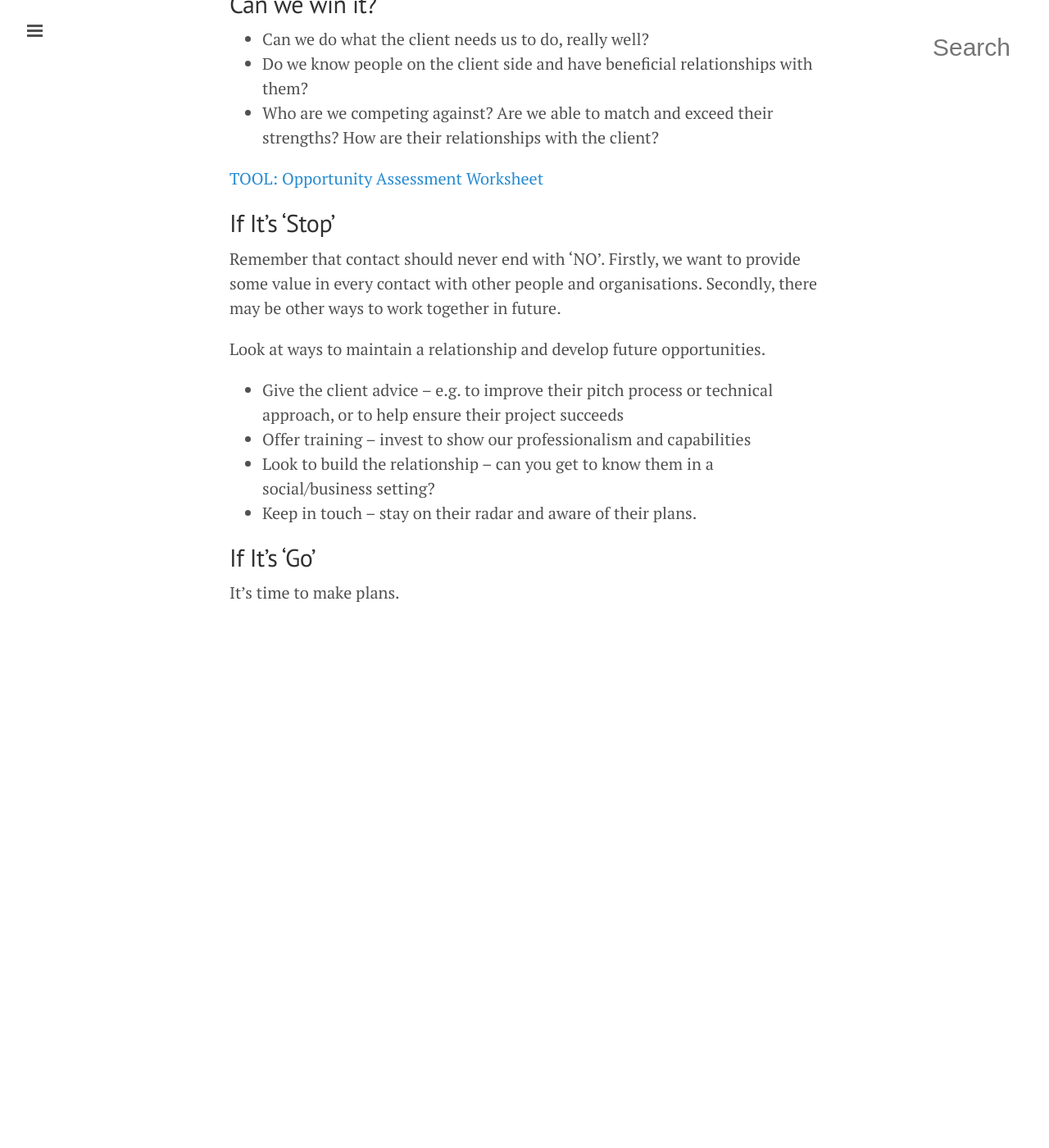
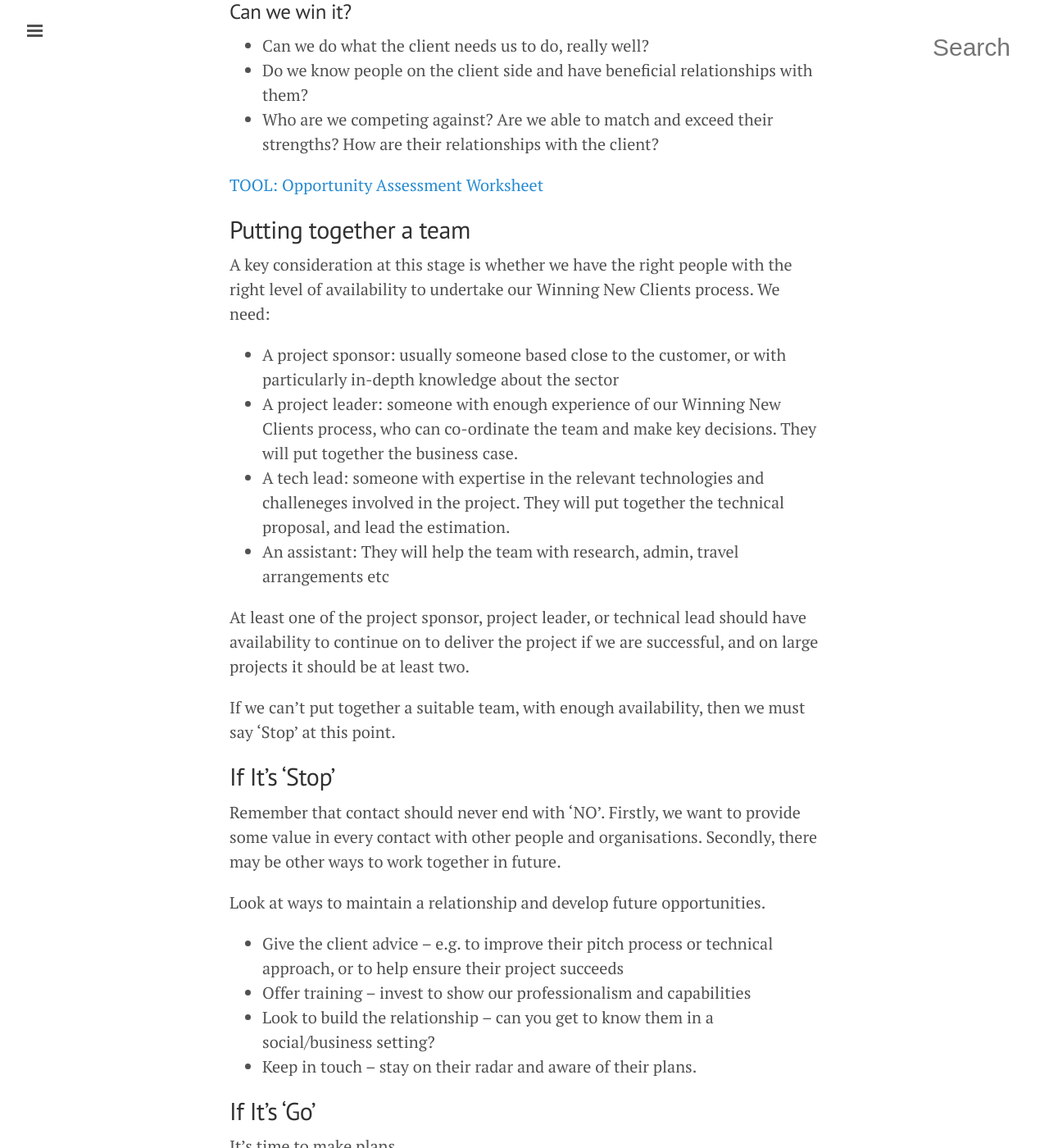
Before and after one commit to tormi/WunderWay, a Jekyll site: the page built from clients/winning-clients-stop-go.md, in a window 1280 px wide and 1400 px high, scrolled down 1185 px. Shown: the whole window at 82% size. Built offline with Jekyll 4.4.1, drawn with Linux system fonts in a browser that asks for light colours; Markdown is read by kramdown in place of the engine named in the settings; before the commit the page ends 2003 px from its top, so only the background shows below that.

Commit message:
Updates to Clients section content

```diff
--- a/clients/winning-clients-stop-go.md
+++ b/clients/winning-clients-stop-go.md
@@ -27,19 +27,32 @@ The fundamental questions to ask before entering into a pitch process are:
 
 If the answer to either is ‘No’ or even 'Not Sure', our efforts are likely to be better spent on other opportunities.
 
-## Do we want it?
+### Do we want it?
 - Is the project itself economically viable?
 - Is the client one we want to work with? See [Our Kind of Client](/clients/our-kind-of-client)
 - Can we put together a good team for the timescale of the project?
 - Would we benefit as a company, as a brand, as a team of professionals?
 - Would we enjoy the work, and be proud of it?
 
-## Can we win it?
+### Can we win it?
 - Can we do what the client needs us to do, really well?
 - Do we know people on the client side and have beneficial relationships with them?
 - Who are we competing against? Are we able to match and exceed their strengths? How are their relationships with the client?
 
 [TOOL: Opportunity Assessment Worksheet](https://docs.google.com/a/wunderkraut.com/spreadsheet/ccc?key=0Am3NbyRYpZJDdGNXbUIzQjRKRXFBR1UzYS16cVRSVnc&usp=drive_web#gid=0)
+
+
+## Putting together a team
+A key consideration at this stage is whether we have the right people with the right level of availability to undertake our Winning New Clients process. We need:
+
+- A project sponsor: usually someone based close to the customer, or with particularly in-depth knowledge about the sector
+- A project leader: someone with enough experience of our Winning New Clients process, who can co-ordinate the team and make key decisions. They will put together the business case.
+- A tech lead: someone with expertise in the relevant technologies and challeneges involved in the project. They will put together the technical proposal, and lead the estimation.
+- An assistant: They will help the team with research, admin, travel arrangements etc
+
+At least one of the project sponsor, project leader, or technical lead should have availability to continue on to deliver the project if we are successful, and on large projects it should be at least two.
+
+If we can't put together a suitable team, with enough availability, then we must say 'Stop' at this point.
 
 
 ## If It’s ‘Stop’
```
Also changed, not shown: clients/finding-potential-clients.md (added, +24 -0 lines), clients/index.md (+6 -2 lines), clients/winning-clients-pitch.md (deleted, +0 -7 lines), clients/winning-new-clients.md (+16 -0 lines), clients/our-kind-client.md (renamed from clients/our-kind-customer.md).
